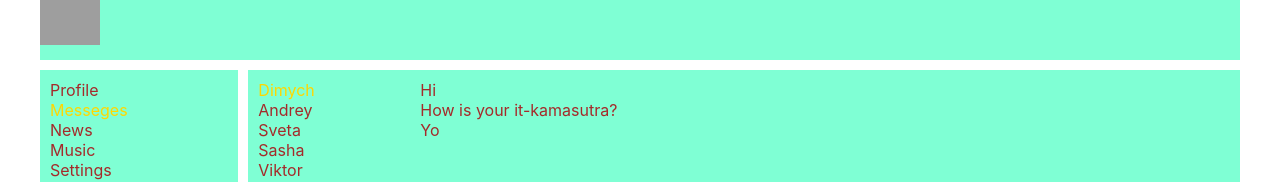
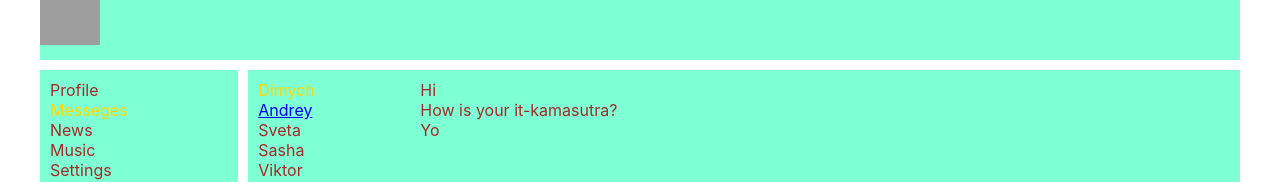
Before and after one commit to Zahadym/react-leson, a React (Create React App) app: page /dialogs in a window 1280 px wide. Shown: the top 182 px of the page. Built offline with nearby package versions, Linux system fonts and the light colour scheme; grey boxes are pictures that could not be loaded; the HTML template or start-up script is replaced by a standard one.

Commit message:
22-lesson

```diff
--- a/src/components/DIalogs/Dialogs.jsx
+++ b/src/components/DIalogs/Dialogs.jsx
@@ -1,5 +1,6 @@
 import React from 'react';
 import css from './Dialogs.module.css';
+import {NavLink} from "react-router-dom";
 
 const Dialogs = (props) => {
     return (
@@ -9,7 +10,7 @@ const Dialogs = (props) => {
                     Dimych
                 </div>
                 <div className={css.item}>
-                    Andrey
+                    <NavLink to='/dialogs/2'>Andrey</NavLink>
                 </div>
                 <div className={css.item}>
                     Sveta
```
